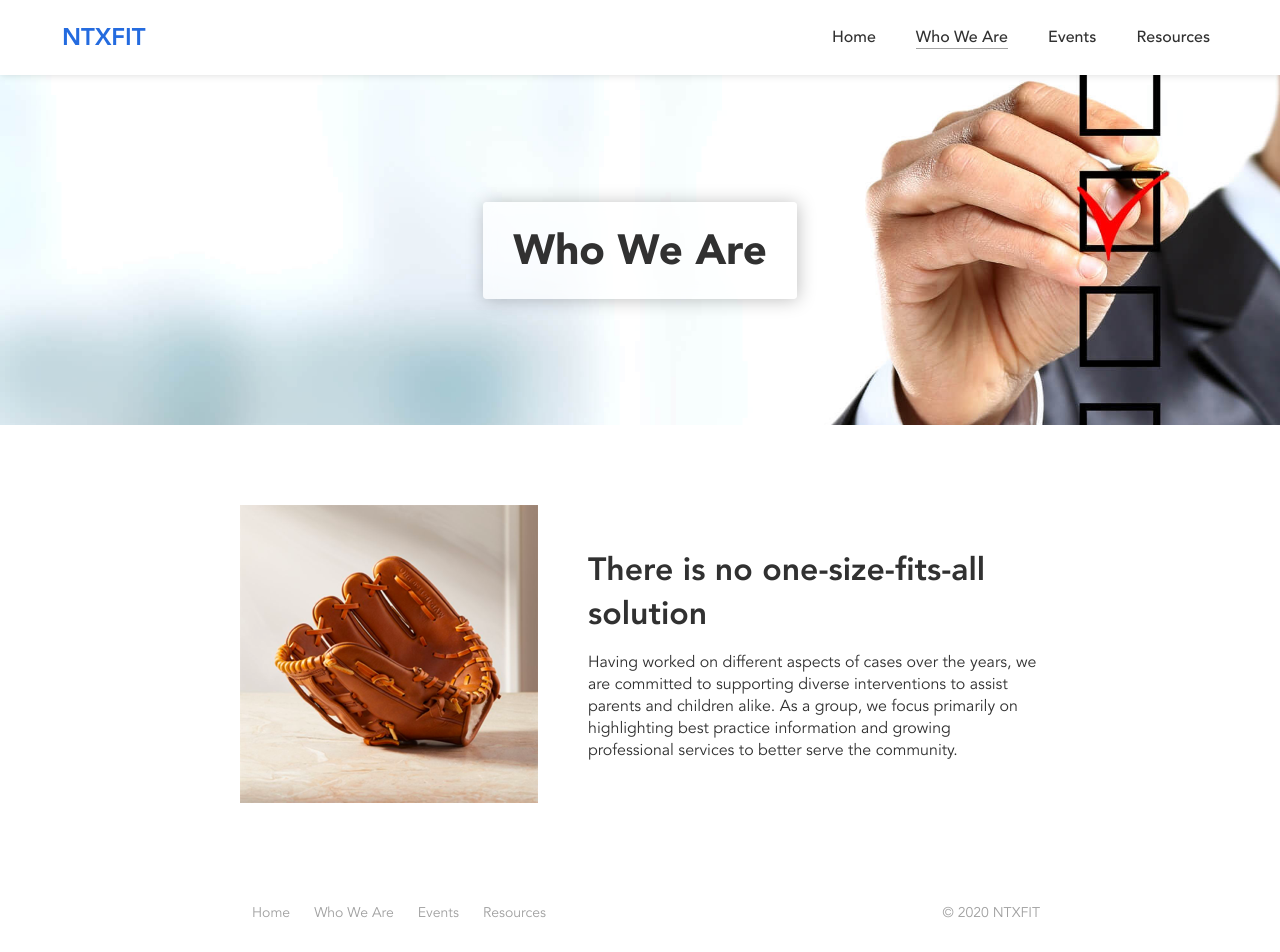
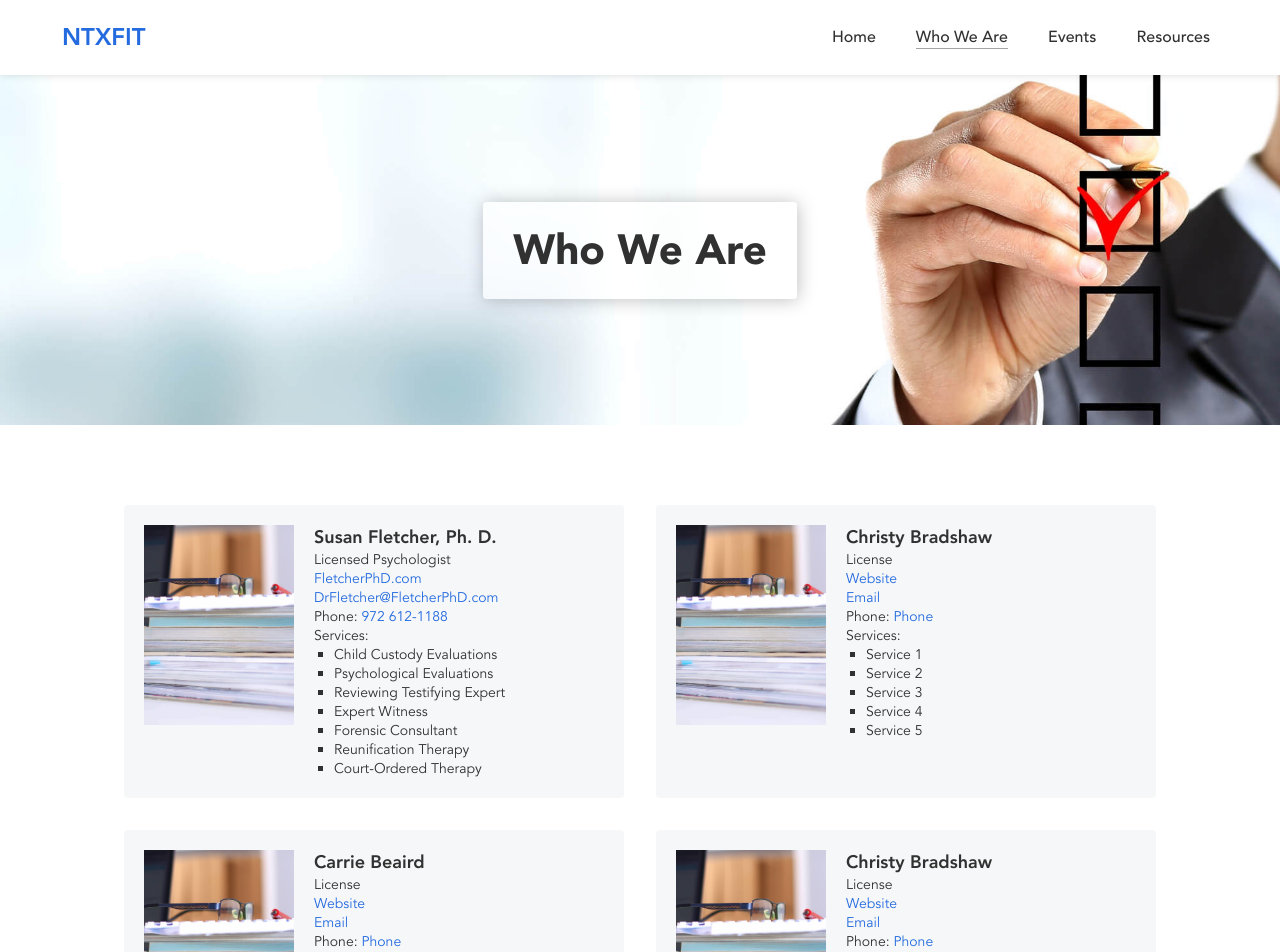
Before and after one commit to Modern-Lawyer-Marketing/ntxfit, a React (Create React App) app: page /who-we-are in a window 1280 px wide. Shown: the top 952 px of the page. Built offline with nearby package versions, Linux system fonts and the light colour scheme.

Commit message:
Moved baseball section back to home and redid members

```diff
--- /dev/null
+++ b/src/components/Members/MemberCard.jsx
@@ -0,0 +1,26 @@
+import React from 'react';
+import '../../styles/members/member-card.scss';
+
+/**
+ * About section
+ */
+const MemberCard = ({ name, image, license, email, website, phone, services }) => (
+  // <div>
+  <div className="member-card">
+    <div className="image" style={{ backgroundImage: `url(${image})` }} />
+    <div className="content">
+      <h3>{name}</h3>
+      <p>{license}</p>
+      <p><a href={`https://${website}`}>{website}</a></p>
+      <p><a href={`mailto:${email}(${name})`}>{email}</a></p>
+      <p>Phone: <a href={`tel:${phone.replace(/[-\s]/g, '')}`}>{phone}</a></p>
+      <p>Services:</p>
+      <ul className="services">
+        {services.map((val) => (<li>{val}</li>))}
+      </ul>
+    </div>
+  </div>
+  // </div>
+);
+
+export default MemberCard;
--- /dev/null
+++ b/src/components/Members/MemberGrid.jsx
@@ -0,0 +1,16 @@
+import React from 'react';
+import '../../styles/members/member-grid.scss';
+import MemberCard from './MemberCard';
+
+/**
+ * About section
+ */
+const MemberGrid = ({ list }) => (
+  <div className="member-grid">
+    <div className="section">
+      {list.map((val) => (<MemberCard {...val} />))}
+    </div>
+  </div>
+);
+
+export default MemberGrid;
--- a/src/pages/Home.jsx
+++ b/src/pages/Home.jsx
@@ -1,7 +1,8 @@
 import React from 'react';
 import Header from '../components/Header';
 import MemberCTA from '../components/Home/MemberCTA';
-import About from '../components/Home/About';
+import About1 from '../components/Home/About1';
+import About2 from '../components/Home/About2';
 
 /**
  * Landing page
@@ -13,7 +14,8 @@ const Home = () => (
       <h1>Families In Transition</h1>
       <h2>Professionals Encouraging Healthy Families</h2>
     </Header>
-    <About />
+    <About1 />
+    <About2 />
     <MemberCTA />
   </div>
 );
--- a/src/pages/Members.jsx
+++ b/src/pages/Members.jsx
@@ -1,6 +1,71 @@
 import React from 'react';
 import Header from '../components/Header';
-import About from '../components/Members/About';
+import MemberGrid from '../components/Members/MemberGrid';
+
+const memberList = [
+  {
+    name:     'Susan Fletcher, Ph. D.',
+    image:    require('../images/headshots/susan-fletcher.jpg'),
+    license:  'Licensed Psychologist',
+    website:  'FletcherPhD.com',
+    email:    'DrFletcher@FletcherPhD.com',
+    phone:    '972 612-1188',
+    services: [
+      'Child Custody Evaluations',
+      'Psychological Evaluations',
+      'Reviewing Testifying Expert',
+      'Expert Witness',
+      'Forensic Consultant',
+      'Reunification Therapy',
+      'Court-Ordered Therapy',
+    ],
+  },
+  {
+    name:     'Christy Bradshaw',
+    image:    require('../images/headshots/susan-fletcher.jpg'),
+    license:  'License',
+    website:  'Website',
+    email:    'Email',
+    phone:    'Phone',
+    services: [
+      'Service 1',
+      'Service 2',
+      'Service 3',
+      'Service 4',
+      'Service 5',
+    ],
+  },
+  {
+    name:     'Carrie Beaird',
+    image:    require('../images/headshots/susan-fletcher.jpg'),
+    license:  'License',
+    website:  'Website',
+    email:    'Email',
+    phone:    'Phone',
+    services: [
+      'Service 1',
+      'Service 2',
+      'Service 3',
+      'Service 4',
+      'Service 5',
+    ],
+  },
+  {
+    name:     'Christy Bradshaw',
+    image:    require('../images/headshots/susan-fletcher.jpg'),
+    license:  'License',
+    website:  'Website',
+    email:    'Email',
+    phone:    'Phone',
+    services: [
+      'Service 1',
+      'Service 2',
+      'Service 3',
+      'Service 4',
+      'Service 5',
+    ],
+  },
+];
 
 /**
  * Landing page
@@ -10,7 +75,7 @@ const Members = () => (
     <Header short backgroundImage={require('../images/members-header.jpg')} backgroundPosition="right">
       <h1>Who We Are</h1>
     </Header>
-    <About />
+    <MemberGrid list={memberList} />
   </div>
 );
 
--- a/src/styles/app.scss
+++ b/src/styles/app.scss
@@ -60,6 +60,10 @@ code {
   padding: 0;
 }
 
+a {
+  color: $blue;
+}
+
 .app {
   height: 100vh;
   width: 100vw;
--- /dev/null
+++ b/src/styles/members/member-card.scss
@@ -0,0 +1,39 @@
+@import '../constants';
+
+.member-card {
+  background: $charcoal-300;
+  border-radius: 4px;
+  box-sizing: border-box;
+  display: flex;
+  padding: 20px;
+
+  .content {
+    font-size: 14px;
+
+    h3 {
+      font-size: 18px;
+    }
+
+    a {
+      text-decoration: none;
+      width: min-content;
+
+      &:hover {
+        text-decoration: underline;
+      }
+    }
+
+    .services {
+      list-style-type: square;
+      margin-left: 20px;
+    }
+  }
+
+  .image {
+    background-position: center;
+    background-size: cover;
+    height: 200px;
+    margin-right: 20px;
+    width: 150px;
+  }
+}
--- /dev/null
+++ b/src/styles/members/member-grid.scss
@@ -0,0 +1,20 @@
+@import '../constants';
+
+.member-grid {
+  display: flex;
+  justify-content: center;
+
+  .section {
+    display: grid;
+    grid-auto-rows: 1fr;
+    grid-column-gap: 32px;
+    grid-row-gap: 32px;
+    grid-template-columns: repeat(2, 50%);
+    justify-content: center;
+    max-width: 1000px;
+
+    @media only screen and (max-width: 720px) {
+      grid-template-columns: repeat(1, 100%);
+    }
+  }
+}
```
Also changed, not shown: src/components/Home/About1.jsx (renamed from src/components/Home/About.jsx), src/components/Home/About2.jsx (renamed from src/components/Members/About.jsx), src/images/headshots/susan-fletcher.jpg (added).
